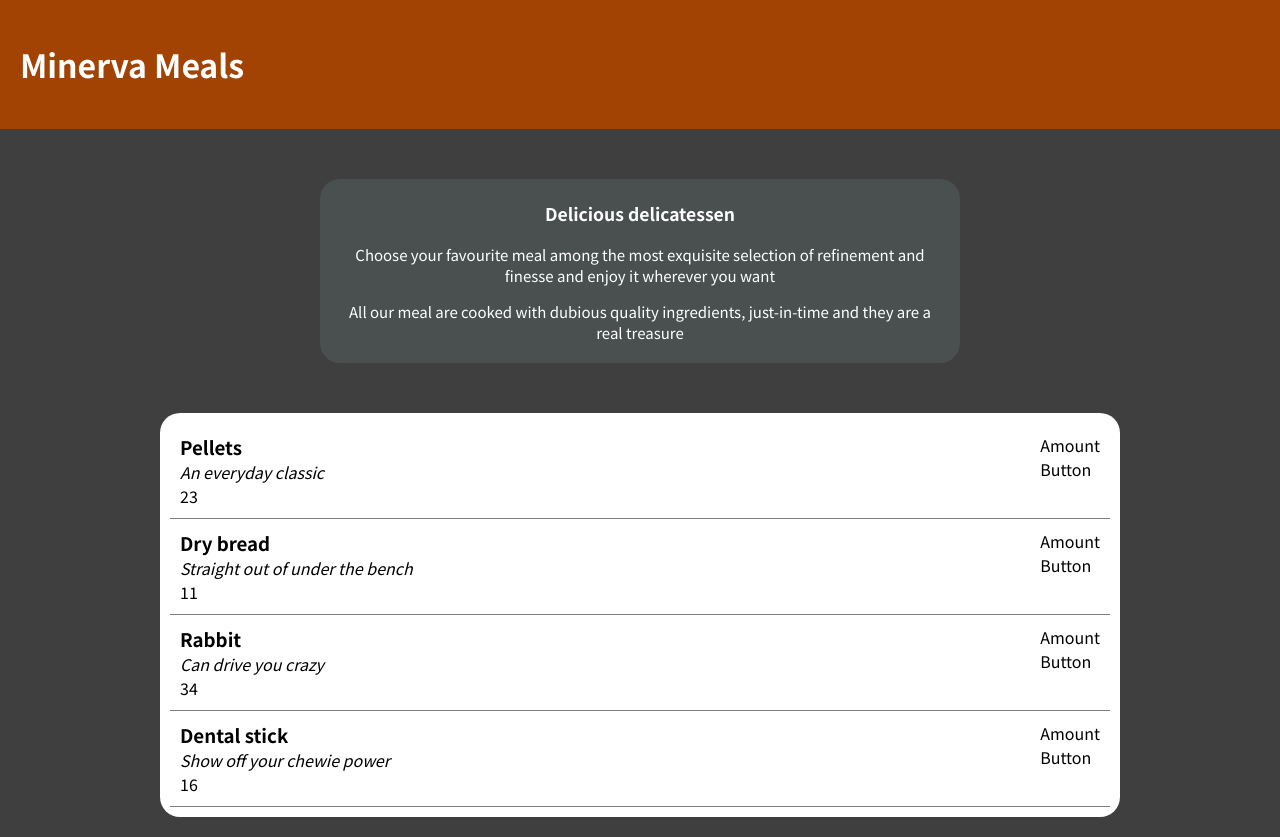
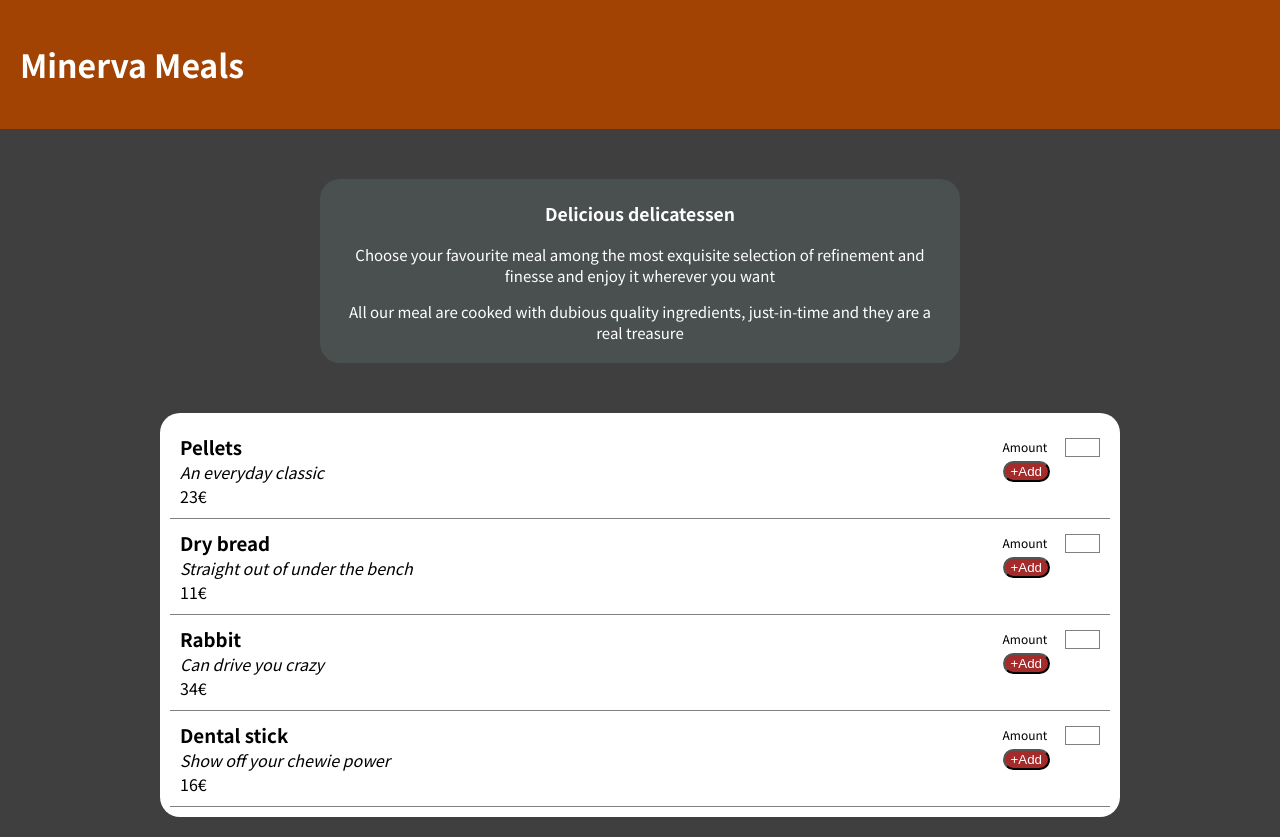
Before and after one commit to jaumecann/React_Food_App, a React (Create React App) app: page / in a window 1280 px wide. Built offline with nearby package versions, Linux system fonts and the light colour scheme.

Commit message:
functionality for Add button - connect with amount of items

```diff
--- a/public/index.html
+++ b/public/index.html
@@ -29,6 +29,8 @@
   <body>
     <noscript>You need to enable JavaScript to run this app.</noscript>
     <div id="root"></div>
+    <div id="background-root"></div>
+    <div id="modal-root"></div>
     <!--
       This HTML file is a template.
       If you open it directly in the browser, you will see an empty page.
--- a/src/App.js
+++ b/src/App.js
@@ -1,6 +1,7 @@
 import React from "react";
 import Home from "./components/Home/Home";
 import Header from "./components/Header/Header";
+import CartModal from "./components/CartModal";
 
 function App() {
   return (
--- /dev/null
+++ b/src/components/CartModal.js
@@ -0,0 +1,37 @@
+import classes from './CartModal.module.css'
+import React from 'react';
+import ReactDOM from 'react-dom';
+import Card from './UI/Card';
+
+
+const ModalContent = (props) => {
+    return (
+        <Card>
+            Modal Content
+        </Card>
+    )
+}
+
+const ModalBackground = () => {
+    return (
+        <div className={classes.backdrop}></div>
+    )
+}
+
+
+const CartModal = () => {
+return (
+    <React.Fragment>
+        {ReactDOM.createPortal(
+        <ModalBackground/>,
+        document.getElementById('background-root')
+        )}
+        {ReactDOM.createPortal(
+        <ModalContent/>,
+        document.getElementById('modal-root')
+        )}
+    </React.Fragment>
+)
+}
+
+export default CartModal
--- /dev/null
+++ b/src/components/CartModal.module.css
@@ -0,0 +1,9 @@
+.backdrop {
+    position: fixed;
+    top: 0;
+    left: 0;
+    width: 100%;
+    height: 100vh;
+    z-index: 10;
+    background: rgba(0, 0, 0, 0.75);
+  }
--- a/src/components/Home/AddAreaMain.js
+++ b/src/components/Home/AddAreaMain.js
@@ -1,10 +1,21 @@
-import React from 'react';
+import React, {useState} from 'react';
+import Button from '../UI/Button';
+import SelectAmount from '../UI/SelectAmount';
 
-const AddAreaMain = () => {
+const AddAreaMain = (props) => {
+
+const [amount, setAmount] = useState(0);
+
+const amountInput = value => setAmount(value);
+
+const addClickHandler = () => {
+console.log(amount)
+}
+
     return (
         <div>
-            <div>Amount</div>
-            <div>Button</div>
+            <SelectAmount amount={amountInput}>Amount </SelectAmount>
+            <Button onClick={addClickHandler}>+Add</Button>
         </div>
     )
 }
--- a/src/components/Home/Home.js
+++ b/src/components/Home/Home.js
@@ -1,4 +1,4 @@
-import React from 'react';
+import React, { useReducer } from 'react';
 import Card from '../UI/Card.js'
 import classes from './Home.module.css'
 import ItemMain from './ItemMain.js';
@@ -26,7 +26,21 @@ const MENU_ITEMS = [
   }
 ]
 
+const menu = MENU_ITEMS.map(i => addId(i))
+
+function addId(i) {
+  i.id = Math.random().toString(36).slice(2);
+  return i;
+}
+
+const cartReducer = (state, action) =>{
+
+}
+
 const Home = () => {
+
+  const [cartState, dispatchCart] = useReducer(cartReducer, {cart: {}})
+
     return (
       <div>
         <Card className={classes.intro}>
@@ -37,8 +51,8 @@ const Home = () => {
 
 
         <Card className={classes['cart-list']}>
-        {MENU_ITEMS.map(item_raw =>
-        <ItemMain item={item_raw}/>
+        {menu.map(item_raw =>
+        <ItemMain key={item_raw.id} item={item_raw} onNewItem={dispatchCart}/>
         )}
         </Card>
 
--- a/src/components/Home/ItemMain.js
+++ b/src/components/Home/ItemMain.js
@@ -3,6 +3,8 @@ import AddAreaMain from './AddAreaMain';
 import classes from './ItemMain.module.css';
 
 const ItemMain = (props) => {
+
+
 
     return (
         <Fragment>
@@ -10,9 +12,9 @@ const ItemMain = (props) => {
                 <div className={classes.info_block}>
                 <h3>{props.item.Name}</h3>
                 <p><i>{props.item.Desc}</i></p>
-                <p>{props.item.Price}</p>
+                <p>{props.item.Price}€</p>
                 </div>
-                <AddAreaMain/>
+                <AddAreaMain item={props.item}/>
             </div>
         </Fragment>
     )
--- /dev/null
+++ b/src/components/UI/Button.js
@@ -0,0 +1,17 @@
+import React from 'react';
+import classes from './Button.module.css'
+
+const Button = (props) => {
+    return (
+        <button
+        type={props.type || 'button'}
+        className={`${classes.button} ${props.className}`}
+        onClick={props.onClick}
+        disabled={props.disabled}
+      >
+        {props.children}
+      </button>
+    )
+}
+
+export default Button
--- /dev/null
+++ b/src/components/UI/Button.module.css
@@ -0,0 +1,5 @@
+.button {
+    background-color: #a52a2a;
+    border-radius: 20px;
+    color: white;
+}
--- /dev/null
+++ b/src/components/UI/SelectAmount.js
@@ -0,0 +1,30 @@
+import React, { useRef } from 'react';
+import classes from './SelectAmount.module.css'
+
+const SelectAmount = (props) => {
+
+    const amountInputRef = useRef();
+
+    const amountChangeHandler = () => {
+        // const amountRef = amountInputRef.current.value
+
+        props.amount(amountInputRef.current.value)
+    }
+
+    return (
+        <div>
+       <label className={classes.label}>{props.children}</label>
+        <input className={classes.amountbox}
+        type="number"
+        id="quantity"
+        name="quantity"
+        min="1"
+        max="5"
+        ref={amountInputRef}
+        onChange={amountChangeHandler}
+        ></input>
+        </div>
+    )
+}
+
+export default SelectAmount;
--- /dev/null
+++ b/src/components/UI/SelectAmount.module.css
@@ -0,0 +1,9 @@
+.amountbox {
+    width: 35px;
+    border: solid 1px #808080;
+}
+
+.label {
+    margin-right: 15px;
+    font-size: 12px;
+}
```
Also changed, not shown: 1 other file (tests, documents, lock files or other folders).
